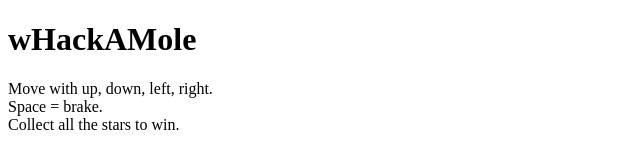
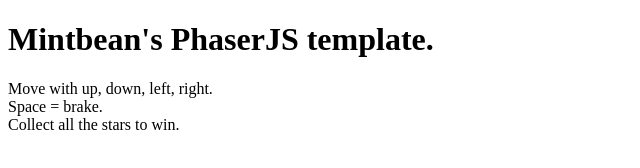
Before and after one commit to vlee4/wHackAMole, a website built with Parcel: page src/index.html in a window 1280 px wide. Shown: the whole page, without its empty margins (0-640 px from the left). Built offline with nearby package versions, Linux system fonts and the light colour scheme.

Commit message:
checking change for deployed ver

```diff
--- a/src/index.html
+++ b/src/index.html
@@ -4,11 +4,11 @@
 <head>
     <meta charset="UTF-8" />
     <meta name="viewport" content="width=device-width, initial-scale=1.0" />
-    <title>wHackAMole</title>
+    <title>Mintbean PhaserJS Template</title>
 </head>
 
 <body>
-    <h1>wHackAMole</h1>
+    <h1>Mintbean's PhaserJS template.</h1>
     <div>
         Move with up, down, left, right.<br/> Space = brake.<br/> Collect all the stars to win.<br/>
     </div>
```
